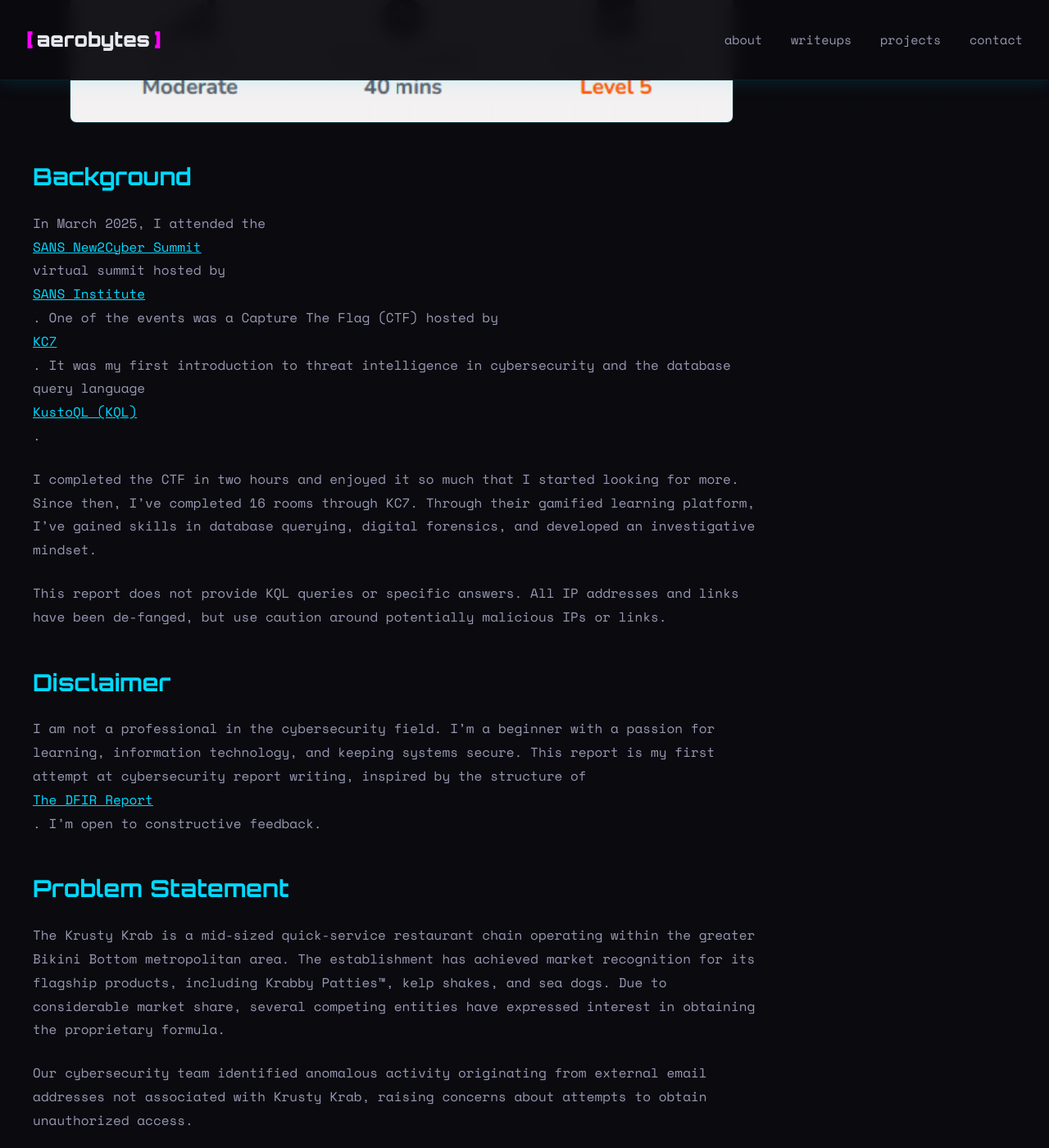
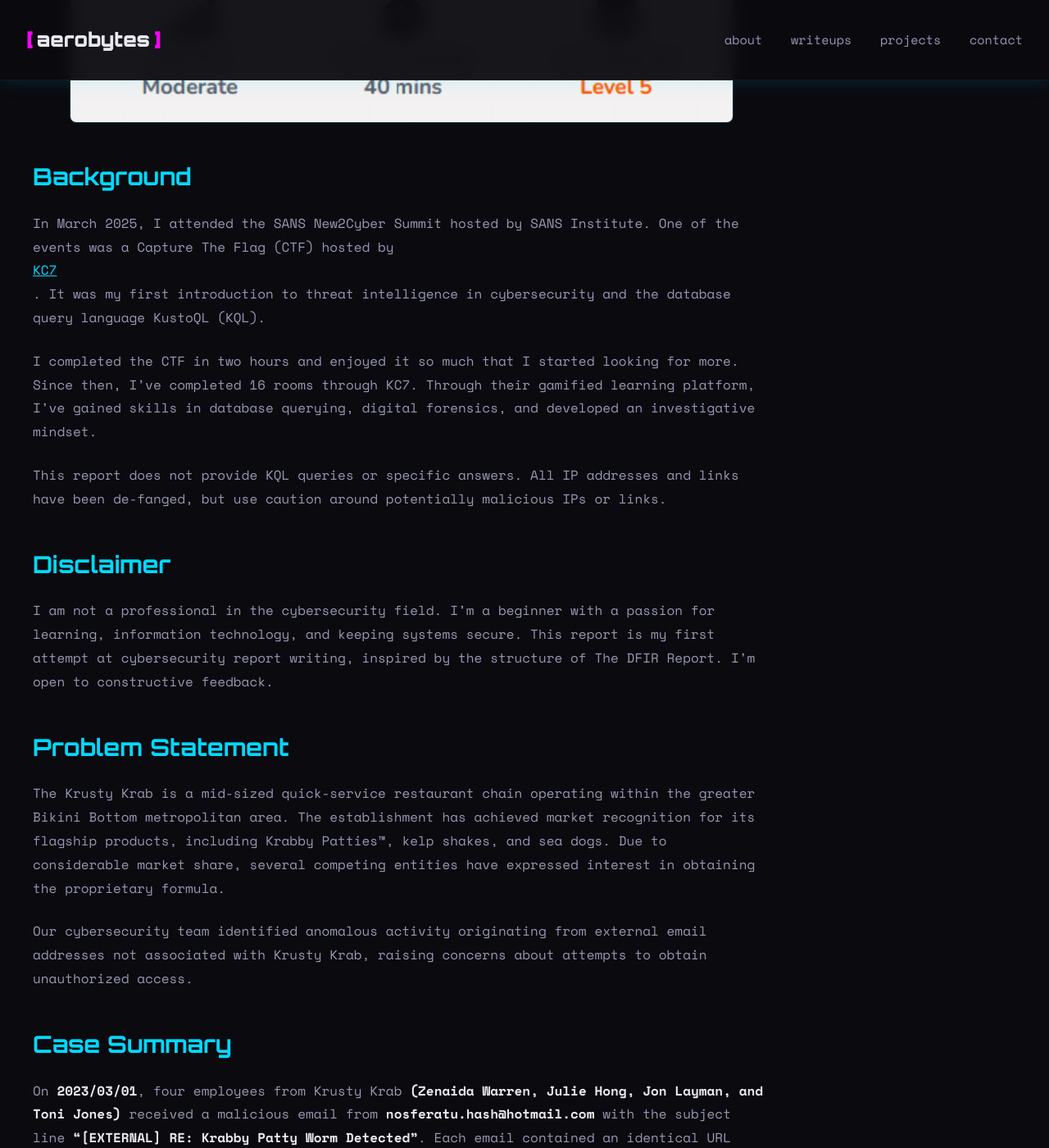
Before and after one commit to Aeronique/aerobytes-site, a Jekyll site: the page built from _posts/2025-05-01-kc7-krusty-krab.md, in a window 1280 px wide and 1400 px high, scrolled down 911 px. Shown: the whole window at 82% size. Built offline with Jekyll 4.4.1, drawn with Linux system fonts in a browser that asks for light colours; some of the changed lines change nothing that is shown.

Commit message:
Add files via upload

```diff
--- a/_posts/2025-05-01-kc7-krusty-krab.md
+++ b/_posts/2025-05-01-kc7-krusty-krab.md
@@ -11,7 +11,7 @@ excerpt: "My first cybersecurity investigation report analyzing a multi-stage ph
 
 ## Background
 
-In March 2025, I attended the [SANS New2Cyber Summit](https://www.sans.org/cyber-security-training-events/) virtual summit hosted by [SANS Institute](https://www.sans.org/). One of the events was a Capture The Flag (CTF) hosted by [KC7](https://kc7cyber.com/). It was my first introduction to threat intelligence in cybersecurity and the database query language [KustoQL (KQL)](https://learn.microsoft.com/en-us/kusto/query/).
+In March 2025, I attended the SANS New2Cyber Summit hosted by SANS Institute. One of the events was a Capture The Flag (CTF) hosted by [KC7](https://kc7cyber.com/). It was my first introduction to threat intelligence in cybersecurity and the database query language KustoQL (KQL).
 
 I completed the CTF in two hours and enjoyed it so much that I started looking for more. Since then, I've completed 16 rooms through KC7. Through their gamified learning platform, I've gained skills in database querying, digital forensics, and developed an investigative mindset.
 
@@ -19,7 +19,7 @@ This report does not provide KQL queries or specific answers. All IP addresses a
 
 ## Disclaimer
 
-I am not a professional in the cybersecurity field. I'm a beginner with a passion for learning, information technology, and keeping systems secure. This report is my first attempt at cybersecurity report writing, inspired by the structure of [The DFIR Report](https://thedfirreport.com/). I'm open to constructive feedback.
+I am not a professional in the cybersecurity field. I'm a beginner with a passion for learning, information technology, and keeping systems secure. This report is my first attempt at cybersecurity report writing, inspired by the structure of The DFIR Report. I'm open to constructive feedback.
 
 ## Problem Statement
 
@@ -336,6 +336,6 @@ This investigation used KQL queries to analyze email logs, network events, file
 ## Resources
 
 - [KC7 Cyber](https://kc7cyber.com/)
-- [SANS New2Cyber Summit](https://www.sans.org/cyber-security-training-events/)
-- [KustoQL Documentation](https://learn.microsoft.com/en-us/kusto/query/?view=microsoft-fabric)
-- [The DFIR Report](https://thedfirreport.com/)
+- SANS New2Cyber Summit
+- KustoQL Documentation
+- The DFIR Report
```
